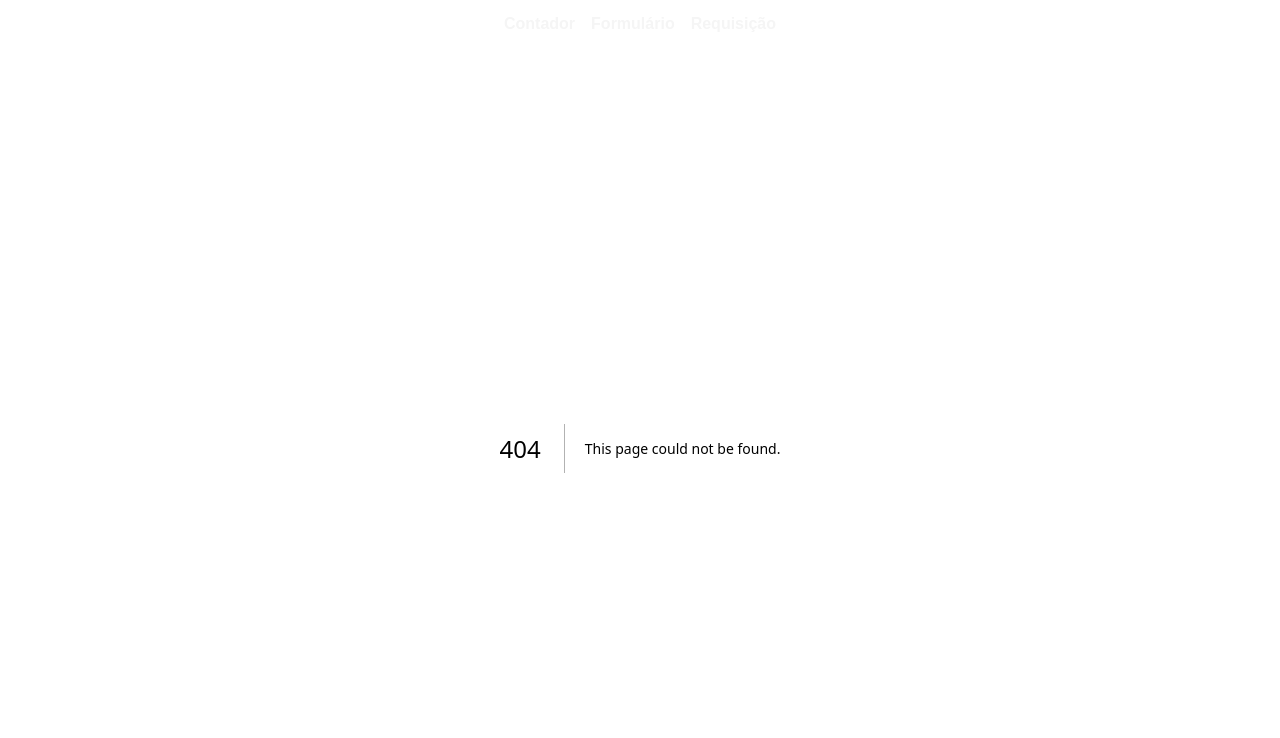
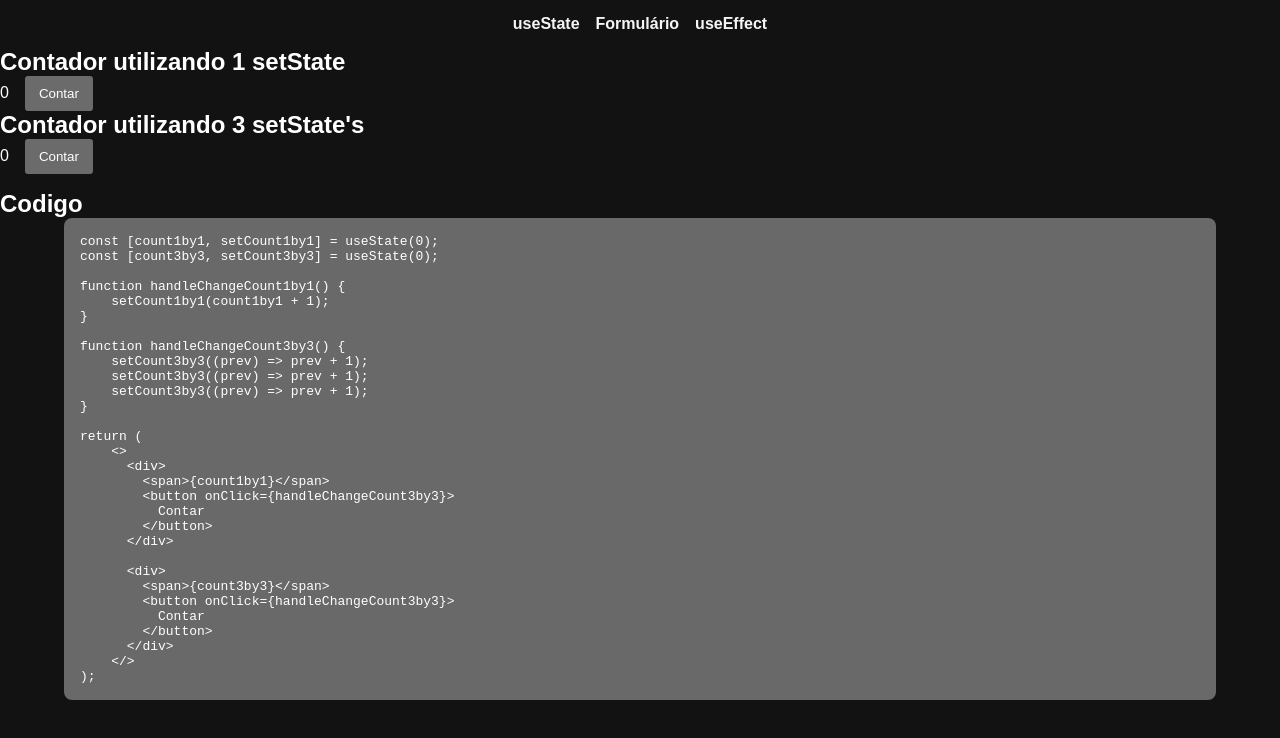
Before and after one commit to pafev/aula-react, a Next.js app: page /useState in a window 1280 px wide. Before the commit this address had no page. Shown: the top 738 px of the page. Built offline with nearby package versions, Linux system fonts and the light colour scheme; a web font is replaced by a local one.

Commit message:
mutcha coisa

```diff
--- a/next.config.js
+++ b/next.config.js
@@ -1,6 +1,14 @@
 /** @type {import('next').NextConfig} */
 const nextConfig = {
   reactStrictMode: true,
+  images: {
+    remotePatterns: [
+      {
+        protocol: 'https',
+        hostname: 'cdn2.thecatapi.com'
+      }
+    ]
+  }
 }
 
 module.exports = nextConfig
--- a/src/components/navbar.tsx
+++ b/src/components/navbar.tsx
@@ -1,14 +1,20 @@
 import Link from "next/link";
-import styles from "@/styles/Navbar.module.css"
+import styles from "@/styles/Navbar.module.css";
 
 function Navbar() {
   return (
     <nav className={styles.nav}>
-        <ul className={styles.ul}>
-            <Link className={styles.link} href={"/counter"}>Contador</Link>
-            <Link className={styles.link} href={"/form"}>Formulário</Link>
-            <Link className={styles.link} href={"/request"}>Requisição</Link>
-        </ul>
+      <ul className={styles.ul}>
+        <Link className={styles.link} href={"/useState"}>
+          useState
+        </Link>
+        <Link className={styles.link} href={"/form"}>
+          Formulário
+        </Link>
+        <Link className={styles.link} href={"/useEffect"}>
+          useEffect
+        </Link>
+      </ul>
     </nav>
   );
 }
--- a/src/pages/_document.tsx
+++ b/src/pages/_document.tsx
@@ -1,4 +1,4 @@
-import { Html, Head, Main, NextScript } from 'next/document'
+import { Html, Head, Main, NextScript } from "next/document";
 
 export default function Document() {
   return (
@@ -9,5 +9,5 @@ export default function Document() {
         <NextScript />
       </body>
     </Html>
-  )
+  );
 }
--- /dev/null
+++ b/src/pages/useState/index.tsx
@@ -0,0 +1,79 @@
+import { useState } from "react";
+import styles from "@/styles/useState.module.css";
+
+function UseStatePage() {
+  const [count1by1, setCount1by1] = useState(0);
+  const [count3by3, setCount3by3] = useState(0);
+
+  function handleChangeCount1by1() {
+    setCount1by1(count1by1 + 1);
+  }
+
+  function handleChangeCount3by3() {
+    setCount3by3((prev) => prev + 1);
+    setCount3by3((prev) => prev + 1);
+    setCount3by3((prev) => prev + 1);
+  }
+
+  return (
+    <>
+      <section>
+        <h1>Contador utilizando 1 setState</h1>
+        <div>
+          <span>{count1by1}</span>
+          <button className={styles.button} onClick={handleChangeCount1by1}>
+            Contar
+          </button>
+        </div>
+      </section>
+      <section>
+        <h1>Contador utilizando 3 setState's</h1>
+        <div>
+          <span>{count3by3}</span>
+          <button className={styles.button} onClick={handleChangeCount3by3}>
+            Contar
+          </button>
+        </div>
+      </section>
+      <section className={styles.sectionCode}>
+        <h1>Codigo</h1>
+        <pre className={styles.pre}>
+          {[
+            'const [count1by1, setCount1by1] = useState(0);',
+            'const [count3by3, setCount3by3] = useState(0);',
+            '',
+            'function handleChangeCount1by1() {',
+            '    setCount1by1(count1by1 + 1);',
+            '}',
+            '',
+            'function handleChangeCount3by3() {',
+            '    setCount3by3((prev) => prev + 1);',
+            '    setCount3by3((prev) => prev + 1);',
+            '    setCount3by3((prev) => prev + 1);',
+            '}',
+            '',
+            'return (',
+            '    <>',
+            '      <div>',
+            '        <span>{count1by1}</span>',
+            '        <button onClick={handleChangeCount3by3}>',
+            '          Contar',
+            '        </button>',
+            '      </div>',
+            '',
+            '      <div>',
+            '        <span>{count3by3}</span>',
+            '        <button onClick={handleChangeCount3by3}>',
+            '          Contar',
+            '        </button>',
+            '      </div>',
+            '    </>',
+            ');'
+          ].join("\n")}
+        </pre>
+      </section>
+    </>
+  );
+}
+
+export default UseStatePage;
--- /dev/null
+++ b/src/styles/useEffect.module.css
@@ -0,0 +1,26 @@
+.img {
+    width: 20rem;
+    height: 20rem;
+    margin: 1rem 0;
+}
+
+.section {
+    display: flex;
+    flex-direction: column;
+    align-items: center;
+}
+
+.button {
+    padding: 1rem;
+    border-radius: 0.5rem;
+    margin: 1rem 0;
+}
+
+.pre {
+    width: 90vw;
+    margin: 0 auto 1rem auto;
+    background-color: dimgrey;
+    padding: 1rem;
+    border-radius: 0.5rem;
+    overflow-x: scroll;
+}
--- /dev/null
+++ b/src/styles/useState.module.css
@@ -0,0 +1,17 @@
+.button {
+    padding: 0.5rem 0.75rem;
+    margin: 0 1rem;
+}
+
+.pre {
+    width: 90vw;
+    margin: 0 auto 1rem auto;
+    background-color: dimgrey;
+    padding: 1rem;
+    border-radius: 0.5rem;
+    overflow-x: scroll;
+}
+
+.sectionCode {
+    margin-top: 1rem;
+}
```
Also changed, not shown: src/pages/_app.tsx (+10 -9 lines), src/pages/form/index.tsx (+59 -18 lines), src/pages/useEffect/index.tsx (added, +62 -0 lines), src/pages/counter/index.tsx (deleted), src/pages/request/index.tsx (deleted).
